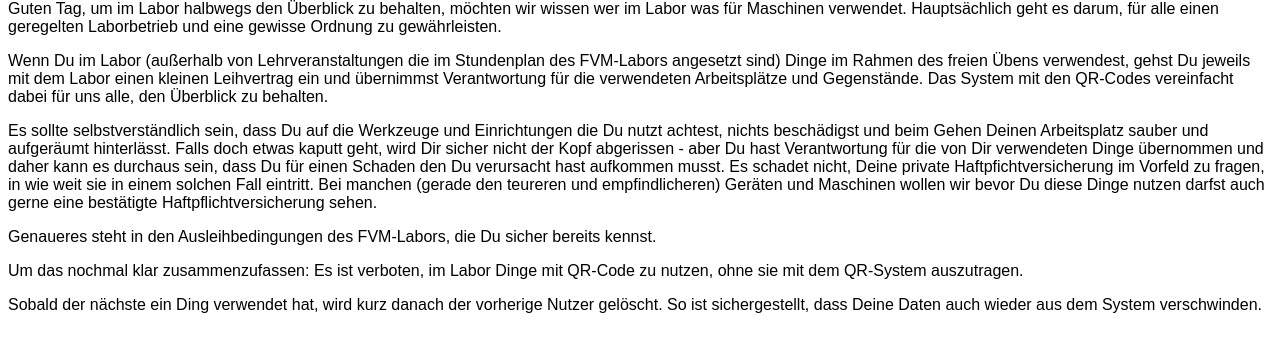
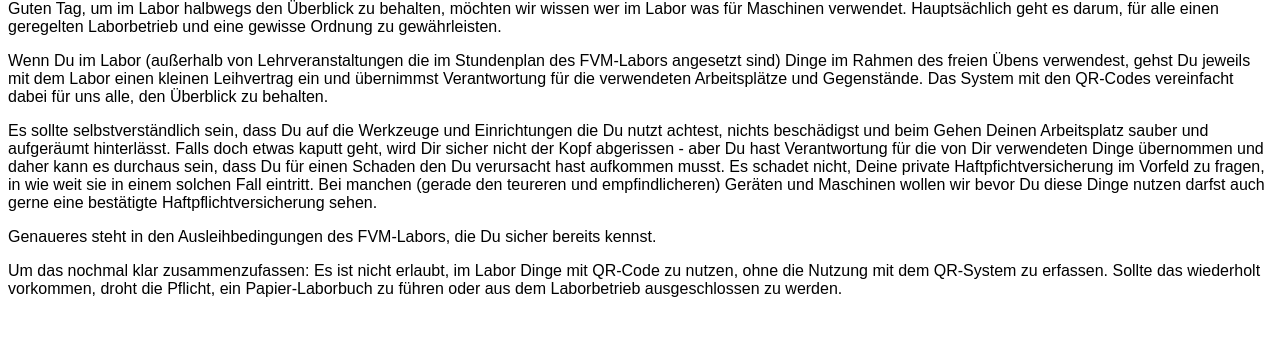
Before and after one commit to dequbed/qrhello, a Flask app: page /l/ueber in a window 1280 px wide. Shown: the part 58-410 px from the top of the page. Run offline with Flask 2, Linux system fonts and the light colour scheme.

Commit message:
Anpassung der Regeln.

```diff
--- a/qrhello/templates/about.html
+++ b/qrhello/templates/about.html
@@ -35,13 +35,9 @@
     bereits kennst.
 </p>
 <p>
-    Um das nochmal klar zusammenzufassen: Es ist verboten, im Labor Dinge mit
-    QR-Code zu nutzen, ohne sie mit dem QR-System auszutragen.
-</p>
-<p>
-    Sobald der nächste ein Ding verwendet hat, wird kurz danach der vorherige
-    Nutzer gelöscht. So ist sichergestellt, dass Deine Daten auch wieder aus
-    dem System verschwinden.
+    Um das nochmal klar zusammenzufassen:
+    Es ist nicht erlaubt, im Labor Dinge mit QR-Code zu nutzen, ohne die Nutzung mit dem QR-System zu erfassen.
+    Sollte das wiederholt vorkommen, droht die Pflicht, ein Papier-Laborbuch zu führen oder aus dem Laborbetrieb ausgeschlossen zu werden.
 </p>
 
 {% endblock %}
```
